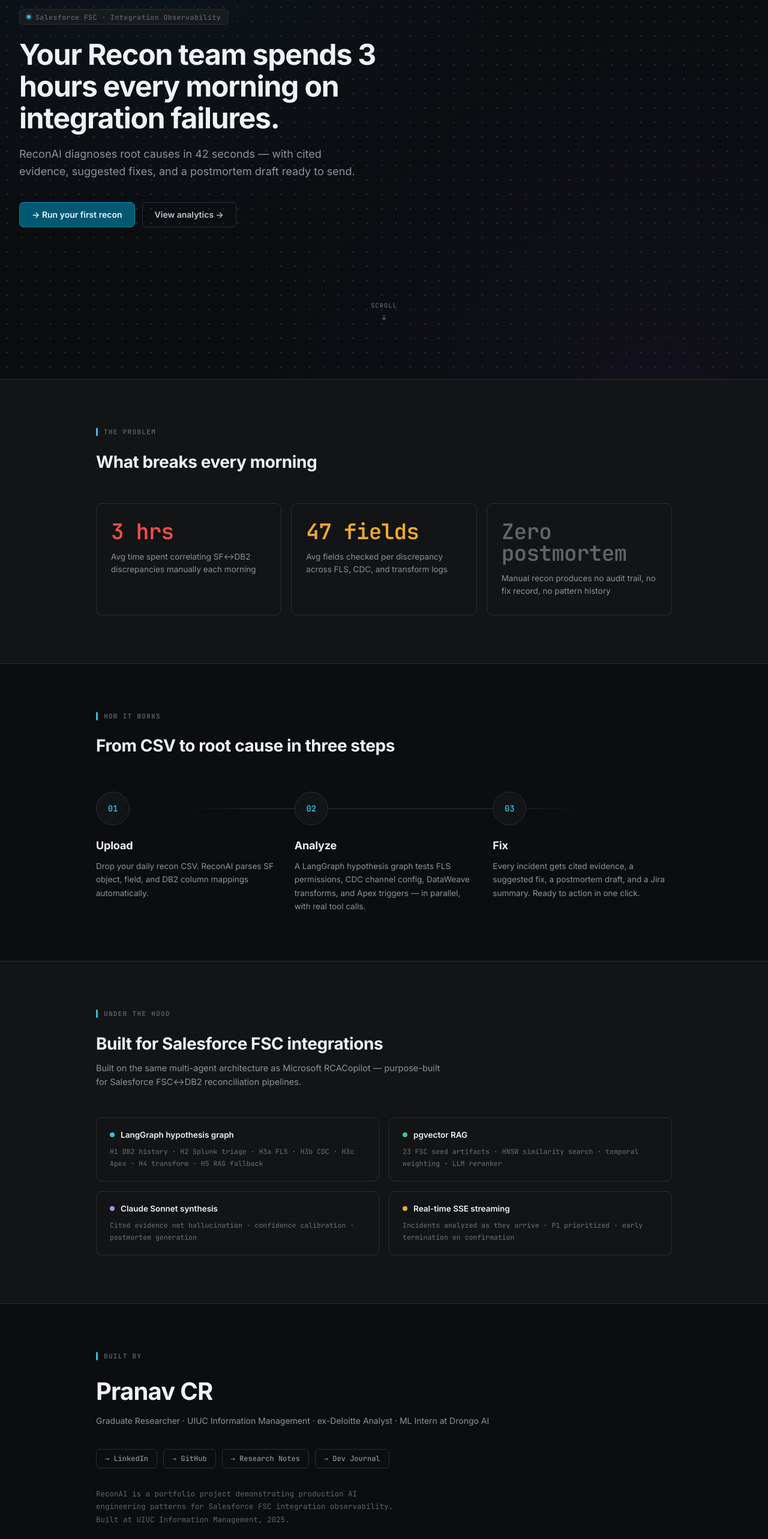
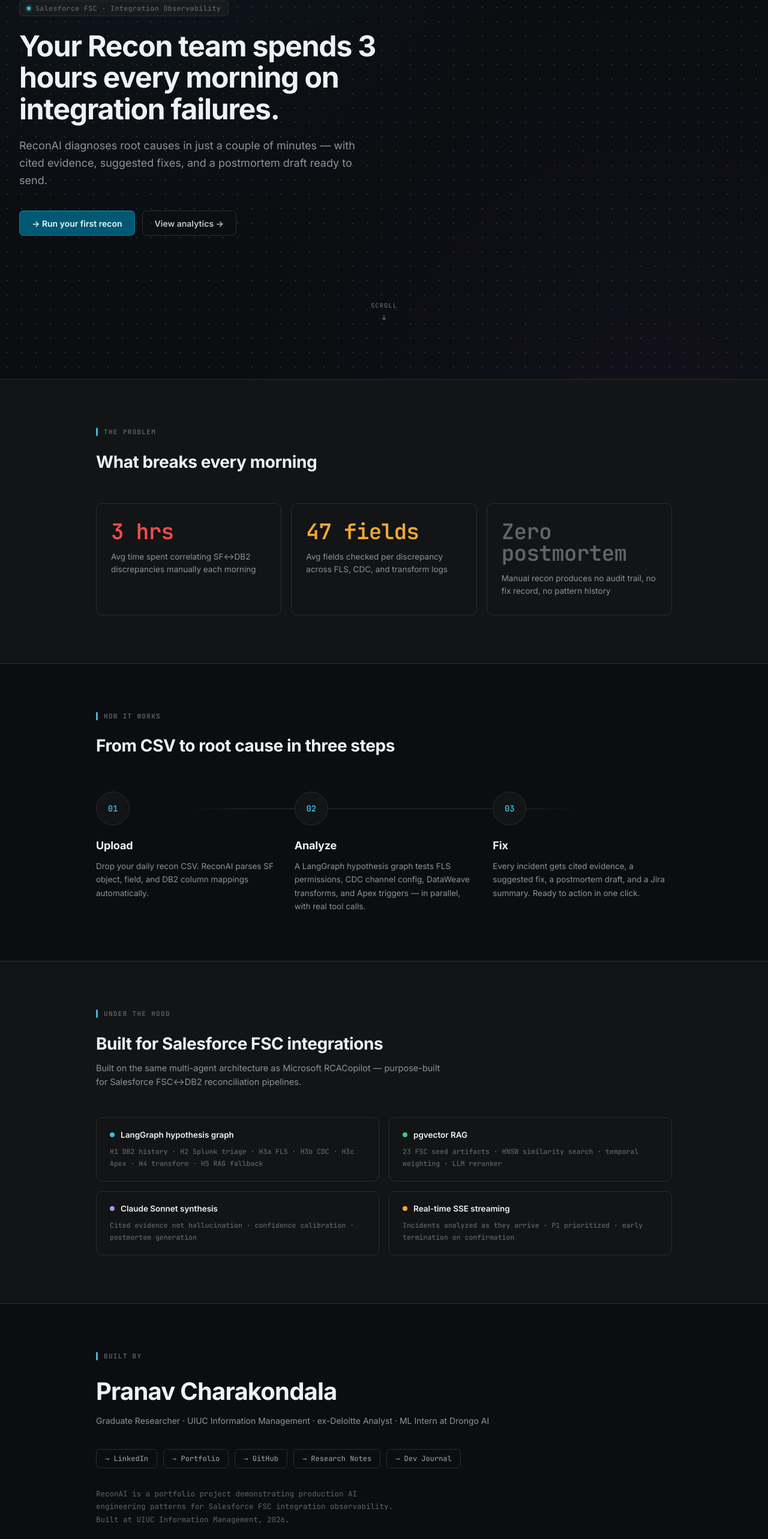
Before and after one commit to PranavCR01/reconAI, a React (Vite) app in the folder frontend/: page / in a window 1280 px wide. Shown: the part 220-2786 px from the top of the page at 60% size. Built offline with nearby package versions, Linux system fonts and the light colour scheme.

Commit message:
Changes on the landing page

```diff
--- a/frontend/src/views/Landing.tsx
+++ b/frontend/src/views/Landing.tsx
@@ -221,7 +221,7 @@
               color: C.fg2, lineHeight: 1.6,
               maxWidth: 560,
             }}>
-              ReconAI diagnoses root causes in 42 seconds — with cited evidence,
+              ReconAI diagnoses root causes in just a couple of minutes — with cited evidence,
               suggested fixes, and a postmortem draft ready to send.
             </p>
 
@@ -435,7 +435,7 @@
               className="land-by-name"
               style={{ margin: '16px 0 8px', fontSize: 40, fontWeight: 700, letterSpacing: '-0.02em', color: C.fg }}
             >
-              Pranav CR
+              Pranav Charakondala
             </h2>
             <p style={{ margin: '0 0 36px', fontSize: 14, color: C.fg2, lineHeight: 1.6 }}>
               Graduate Researcher · UIUC Information Management · ex-Deloitte Analyst · ML Intern at Drongo AI
@@ -444,9 +444,10 @@
             <div className="land-links-row" style={{ display: 'flex', gap: 10, flexWrap: 'wrap', marginBottom: 32 }}>
               {[
                 { label: '→ LinkedIn', href: 'https://linkedin.com/in/pranav-cr' },
+                { label: '→ Portfolio', href: 'https://pranavcr01.github.io/' },
                 { label: '→ GitHub', href: 'https://github.com/PranavCR01' },
-                { label: '→ Research Notes', href: '#' },
-                { label: '→ Dev Journal', href: '#' },
+                { label: '→ Research Notes', href: 'https://www.notion.so/ReconAI-Research-Architecture-Notes-358a47a2b4cf8000944fefad0ddf1349?source=copy_link' },
+                { label: '→ Dev Journal', href: 'https://www.notion.so/ReconAI-Project-Arc-358a47a2b4cf8004a38bee6d50283911?source=copy_link' },
               ].map(({ label, href }) => (
                 <a
                   key={label}
@@ -471,7 +472,7 @@
             <p style={{ margin: 0, fontSize: 12.5, color: C.fg3, maxWidth: 520, lineHeight: 1.7, fontFamily: 'var(--mono)' }}>
               ReconAI is a portfolio project demonstrating production AI engineering
               patterns for Salesforce FSC integration observability. Built at UIUC
-              Information Management, 2025.
+              Information Management, 2026.
             </p>
           </div>
         </section>
```
